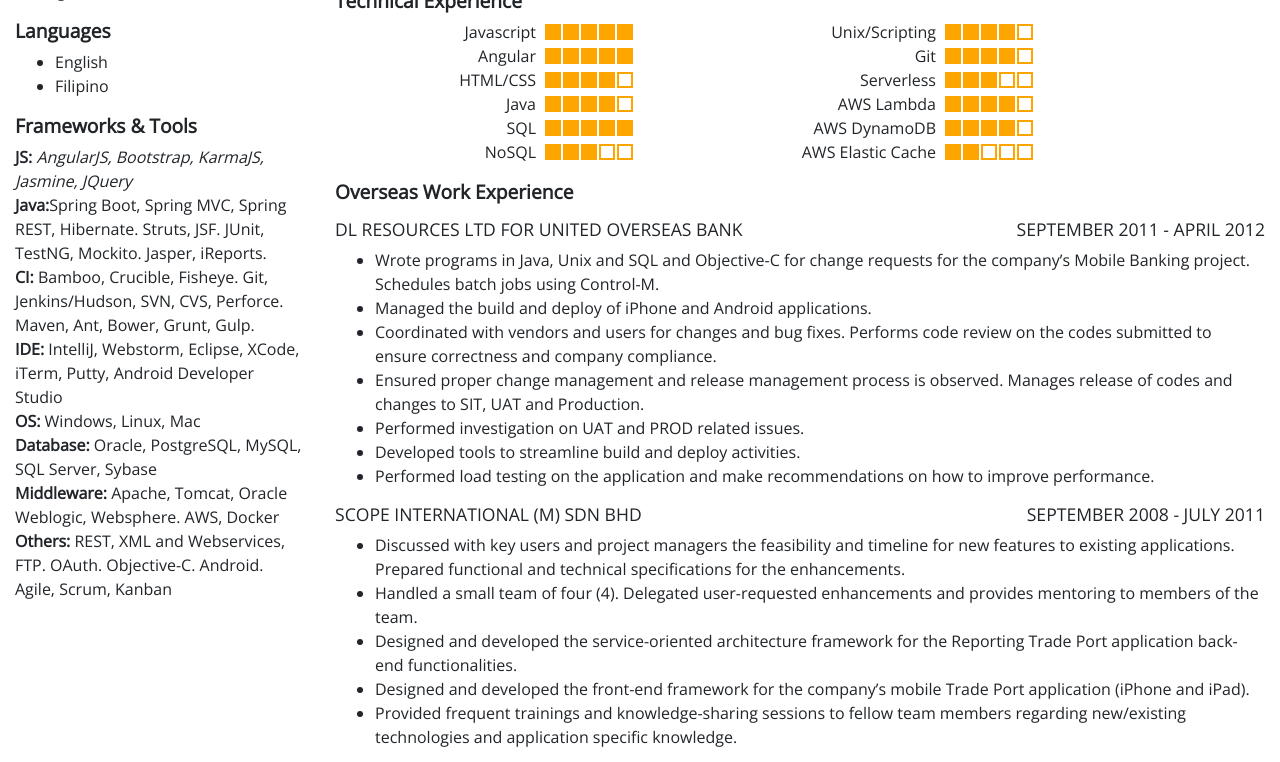
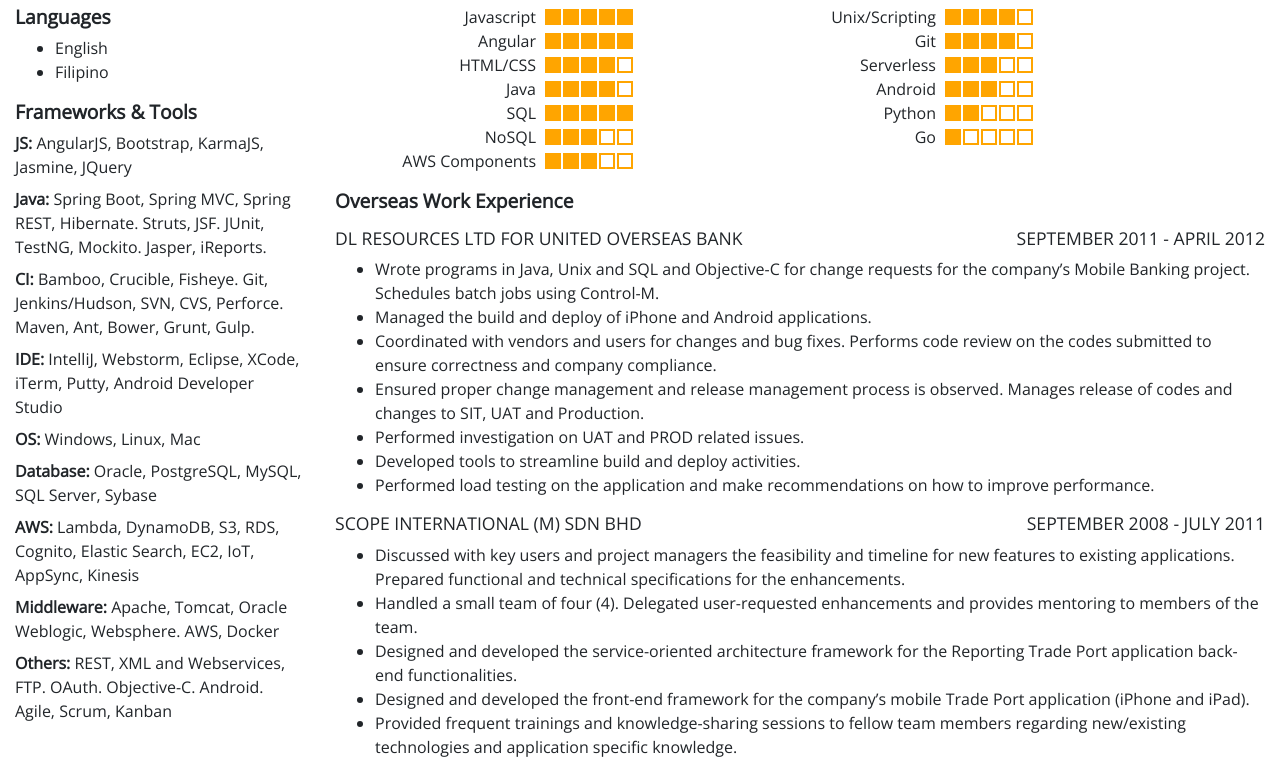
Before and after one commit to krisalbeus/resume, a plain HTML site: page index.html in a window 1280 px wide. Shown: the part 1281-2043 px from the top of the page. Drawn offline with nearby package versions, Linux system fonts and the light colour scheme.

Commit message:
Update technologies, AWS frameworks.

```diff
--- a/index.html
+++ b/index.html
@@ -59,9 +59,9 @@
 
                     <h2 class="pbb">Frameworks & Tools</h2>
                     <p>
-                        <span class="font-weight-bold">JS:</span> <em>AngularJS, Bootstrap, KarmaJS, Jasmine, JQuery</em></p>
+                        <span class="font-weight-bold">JS:</span> AngularJS, Bootstrap, KarmaJS, Jasmine, JQuery</p>
                     <p>
-                        <span class="font-weight-bold">Java:</span>Spring Boot, Spring MVC, Spring REST, Hibernate. Struts, JSF. JUnit, TestNG, Mockito. Jasper, iReports.</p>
+                        <span class="font-weight-bold">Java:</span> Spring Boot, Spring MVC, Spring REST, Hibernate. Struts, JSF. JUnit, TestNG, Mockito. Jasper, iReports.</p>
                     <p>
                         <span class="font-weight-bold">CI:</span> Bamboo, Crucible, Fisheye. Git, Jenkins/Hudson, SVN, CVS, Perforce. Maven, Ant, Bower, Grunt, Gulp.
                     </p>
@@ -75,6 +75,8 @@
                         <span class="font-weight-bold">Database:</span> Oracle, PostgreSQL, MySQL, SQL Server, Sybase
                     </p>
                     <p>
+                        <span class="font-weight-bold">AWS:</span> Lambda, DynamoDB, S3, RDS, Cognito, Elastic Search, EC2, IoT, AppSync, Kinesis
+                    </p>
                     <p>
                         <span class="font-weight-bold">Middleware:</span> Apache, Tomcat, Oracle Weblogic, Websphere. AWS, Docker
                     </p>
@@ -216,6 +218,18 @@
                                         <div class="box box-hollow"></div>
                                     </div>
                                 </li>
+
+                                <li>
+                                    <div class="platform">AWS Components</div>
+                                    <div class="ranking">
+                                        <div class="box"></div>
+                                        <div class="box"></div>
+                                        <div class="box"></div>
+                                        <div class="box box-hollow"></div>
+                                        <div class="box box-hollow"></div>
+                                    </div>
+                                </li>
+
                             </ul>
                         </div>
                         <div class="col-5">
@@ -254,32 +268,32 @@
                                 </li>
 
                                 <li>
-                                    <div class="platform">AWS Lambda</div>
+                                    <div class="platform">Android</div>
                                     <div class="ranking">
                                         <div class="box"></div>
                                         <div class="box"></div>
                                         <div class="box"></div>
-                                        <div class="box"></div>
+                                        <div class="box box-hollow"></div>
                                         <div class="box box-hollow"></div>
                                     </div>
                                 </li>
 
                                 <li>
-                                    <div class="platform">AWS DynamoDB</div>
+                                    <div class="platform">Python</div>
                                     <div class="ranking">
                                         <div class="box"></div>
                                         <div class="box"></div>
-                                        <div class="box"></div>
-                                        <div class="box"></div>
+                                        <div class="box box-hollow"></div>
+                                        <div class="box box-hollow"></div>
                                         <div class="box box-hollow"></div>
                                     </div>
                                 </li>
 
                                 <li>
-                                    <div class="platform">AWS Elastic Cache</div>
+                                    <div class="platform">Go</div>
                                     <div class="ranking">
                                         <div class="box"></div>
-                                        <div class="box"></div>
+                                        <div class="box box-hollow"></div>
                                         <div class="box box-hollow"></div>
                                         <div class="box box-hollow"></div>
                                         <div class="box box-hollow"></div>
--- a/style.css
+++ b/style.css
@@ -8,7 +8,7 @@
     }
 }
 p {
-    margin-bottom: 0;
+    margin-bottom: 0.5rem;
 }
 body {
     font-family: 'Open Sans', sans-serif;
@@ -22,14 +22,15 @@ header h1 {
     color: white;
     letter-spacing: 0.25rem;
     font-weight: 600;
-    font-size: 2.5rem;
+    font-size: 1.75rem;
 }
 header li {
     list-style-type: none;
     font-size: 0.8rem;
     color: #ddd;
 }
-header li i.fa, header li i.fab {
+header li i.fa,
+header li i.fab {
     margin-right: 5px;
     padding: 0.5rem;
     border-radius: 50%;
```
